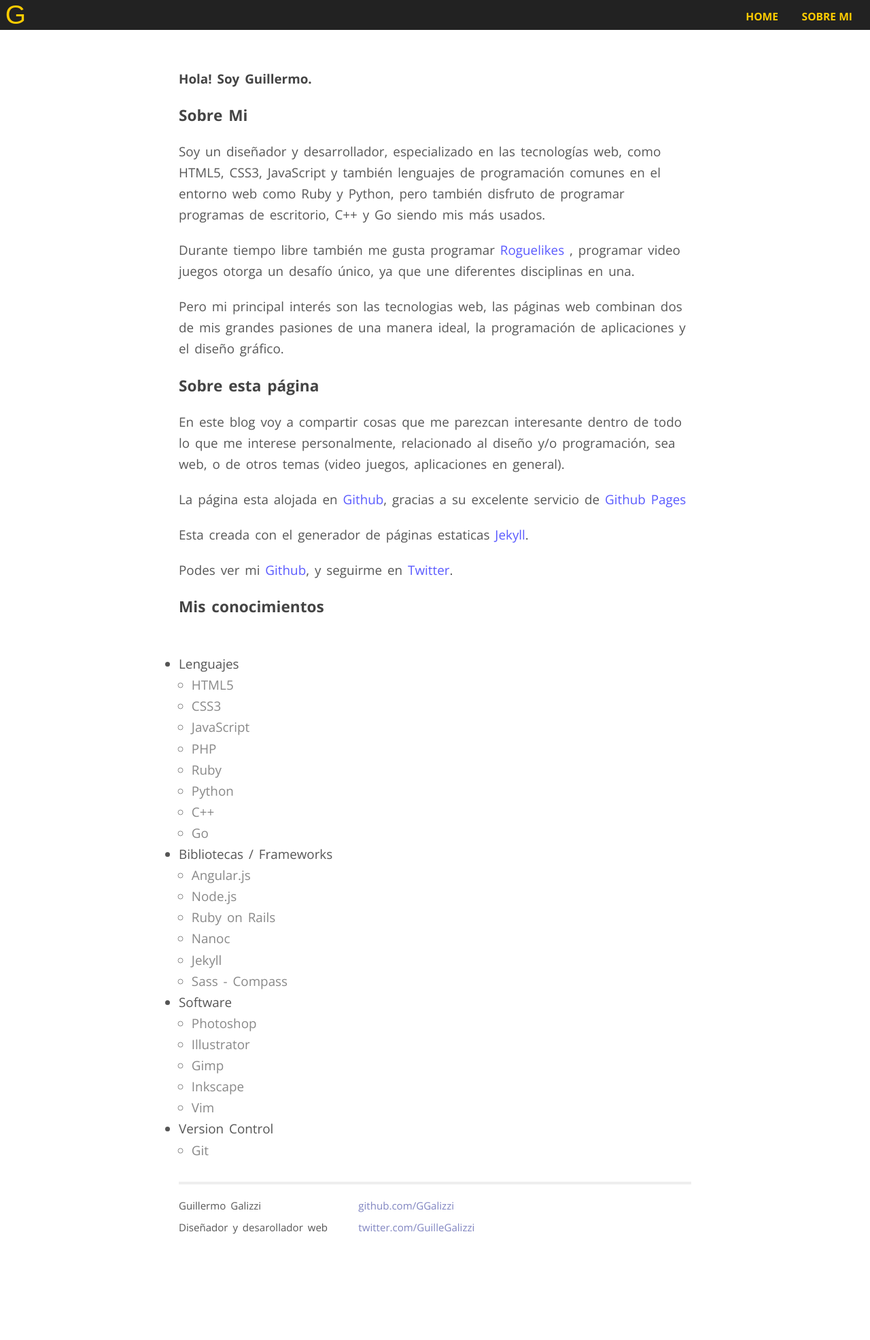
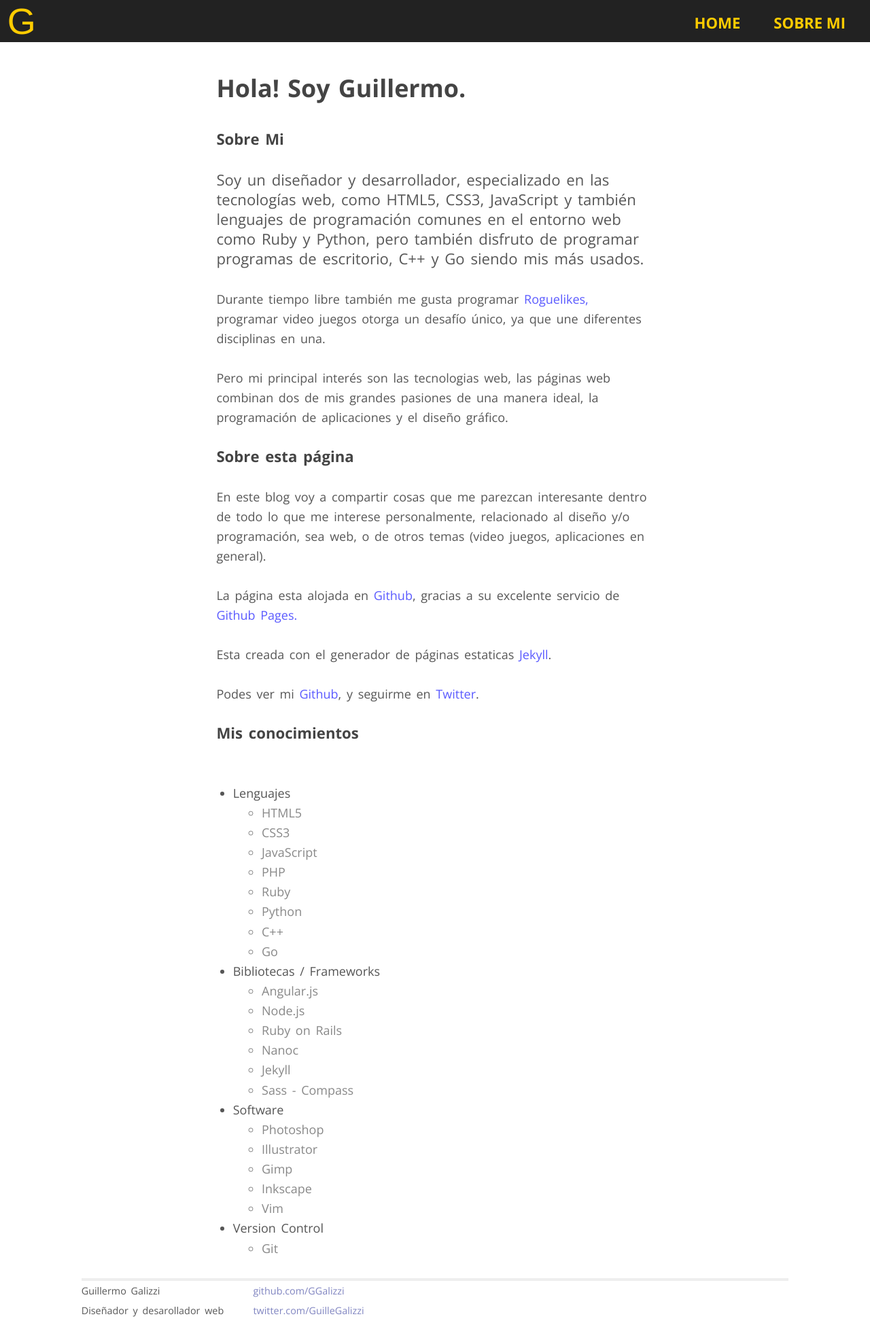
Before and after one commit to GGalizzi/ggalizzi.github.io_old, a Jekyll site: the page built from about/index.html, in a window 1280 px wide. Shown: the whole page at 68% size. Built offline with Jekyll 4.4.1, drawn with Linux system fonts in a browser that asks for light colours; some web fonts are replaced; Markdown is read by kramdown in place of the engine named in the settings; before the commit the page ends 1838 px from its top, so only the background shows below that.

Commit message:
Vertical Rythm, Modular Scale.

```diff
--- a/_layouts/default.html
+++ b/_layouts/default.html
@@ -13,6 +13,9 @@
     <!-- Custom CSS -->
     <link rel="stylesheet" href="/css/main.css">
 
+    <!-- Basehold.it
+    <link rel="stylesheet" href="http://basehold.it/29">
+    <!------>
 
     {% include analytics.html %}
 
--- a/about/index.html
+++ b/about/index.html
@@ -7,7 +7,7 @@
 changefreq: monthly
 ---
 
-<div>
+<div class="post">
   <h1>Hola! Soy Guillermo.</h1>
 
   <h3>Sobre Mi</h3>
@@ -15,8 +15,8 @@
   <p>Soy un diseñador y desarrollador, especializado en las tecnologías web, como HTML5, CSS3, JavaScript y también lenguajes de programación comunes en el entorno web como Ruby y Python, pero también disfruto de programar programas de escritorio, C++ y Go siendo mis más usados.</p>
   <p>
     Durante tiempo libre también me gusta programar
-    <a href="http://en.wikipedia.org/wiki/Roguelike">Roguelikes</a>
-    , programar video juegos otorga un desafío único, ya que une diferentes disciplinas en una.</p>
+    <a href="http://en.wikipedia.org/wiki/Roguelike">Roguelikes,</a>
+ programar video juegos otorga un desafío único, ya que une diferentes disciplinas en una.</p>
   <p>Pero mi principal interés son las tecnologias web, las páginas web combinan dos de mis grandes pasiones de una manera ideal, la programación de aplicaciones y el diseño gráfico.</p>
 
 
@@ -24,14 +24,13 @@
 
   <p>En este blog voy a compartir cosas que me parezcan interesante dentro de todo lo que me interese personalmente, relacionado al diseño y/o programación, sea web, o de otros temas (video juegos, aplicaciones en general).</p>
 
-  <p>La página esta alojada en <a href="https://github.com">Github</a>, gracias a su excelente servicio de <a href="https://pages.github.com/">Github Pages</a></p>
+  <p>La página esta alojada en <a href="https://github.com">Github</a>, gracias a su excelente servicio de <a href="https://pages.github.com/">Github Pages.</a></p>
 
   <p>Esta creada con el generador de páginas estaticas <a href="http://jekyllrb.com/">Jekyll</a>.</p>
 
   <p>Podes ver mi <a href="https://github.com/GGalizzi/">Github</a>, y seguirme en <a href="https://twitter.com/GuilleGalizzi">Twitter</a>.</p>
-</div>
 
-<h3>Mis conocimientos</h3>
+<h3 id="conocimientos">Mis conocimientos</h3>
 <br />
 <ul>
   <li>Lenguajes
@@ -69,3 +68,5 @@
     <ul><li>Git</li></ul>
   </li>
 </ul>
+
+</div>
--- a/css/main.css
+++ b/css/main.css
@@ -14,11 +14,19 @@
   box-sizing: border-box;
 }
 
-html, body { height: 100%; }
+html, body { height: 100%; font-size: 18px; }
+
+/*** Vertical Rythm Grid ****
+html {
+  background-image: linear-gradient(#fff 0, #fff 95%, #f00 95%, #f00 100%);
+  background-size: 100% 1.65em;
+  background-repeat: repeat-y;
+}
+/***************************/
 
 body {
   background-color: #FFF;
-  font: 13px 'Open Sans', Helvetica, Arial, sans-serif;
+  font-family: 'Open Sans', Helvetica, Arial, sans-serif;
   text-rendering: optimizeLegibility;
 }
 
@@ -27,12 +35,12 @@
   color: #444;
 }
 
-h1 { margin-bottom: 1em; }
+h1 { font-size: 1.992rem; margin-bottom: 2.618rem; }
 
-h3 { font-size: 1.2em; margin: 1em 0; }
+h3 { font-size: 1.231rem; line-height: 1.5rem; margin-bottom: 1.75rem; }
 
 p {
-  margin: 1.1em 0;
+  margin-bottom: 1.6rem;
   color: #575757;
 }
 
@@ -58,6 +66,7 @@
 .posts li li {
   margin-left: 0;
 }
+
 
 /*****************************************************************************/
 /*
@@ -95,8 +104,9 @@
 }
 
 .categories-in-post {
-  font-size: 0.7em;
+  font-size: 0.761rem;
   text-align: center;
+  margin-bottom: 1rem;
   display: block;
 }
 
@@ -119,7 +129,7 @@
   font-size: .769230769rem;
   text-align: left;
   width: 100%;
-  max-width: 36em;
+  max-width: 57.813rem;
   padding: 0 1em;
   margin: 2em auto;
   line-height: 1.5em;
@@ -191,7 +201,7 @@
 .header a.extra {
   color: #F8F3EF;
   margin-left: 2em;
-  font-size: 1.2em;
+  font-size: 1.231rem;
   font-weight: bold;
   text-transform: uppercase;
 }
@@ -202,7 +212,7 @@
 
 .meta {
   color: #aaa;
-  font-size: 0.7em;
+  font-size: 0.761rem;
   font-weight: 300;
   text-align: center;
   margin-bottom: 2em;
@@ -242,18 +252,23 @@
 /*****************************************************************************/
 
 /* standard */
+.post {
+  margin: 0 auto;
+}
+
 .post pre {
   border: 1px solid #444;
   background-color: #222;
-  padding: .4em;
+  padding: .47em;
   color: #fff;
-  line-height: 1em;
+  line-height: 1rem;
 }
 
 .post > p:first-of-type {
-  font-size: 1.25em;
+  font-size: 1.231rem;
   font-weight: 300;
-  line-height: 1.35em;
+  line-height: 1.618rem;
+  margin-bottom: 1.7rem;
 }
 
 .post ul, .post ol {
@@ -337,21 +352,28 @@
 @media all and (min-width: 650px) {
   .site {
     font-size: 1rem;
-    line-height: 1.6em;
+    line-height: 1.618rem;
+  }
+
+  .post {
+    max-width: 35.731rem;
   }
 }
 
 @media all and (min-width: 780px) {
   .site {
-    font-size: 140%;
-    width: 35em;
-    padding: none;
-    margin: 3em auto 2em;
+    width: 35.731rem;
+    padding: 0;
+    margin: 2.95rem auto 1.992rem;
     word-spacing: 2px;
   }
 
+  .post {
+    max-width: 35.731rem;
+  }
+
   .title {
-    font-size: 2.4em;
+    font-size: 1.992rem;
   }
 
 }
@@ -359,17 +381,15 @@
 @media all and (min-width: 1024px) {
   .site {
     width: 100%;
-    max-width: 42em;
-    font-size: 145%;
     word-spacing: 3px;
-    line-height: 1.65em;
   }
 
   .post {
-    padding: 3em;
+    max-width: 35.731rem;
   }
 
   .title {
-    font-size: 2.8em;
+    font-size: 3.222rem;
+    line-height: 3.5rem;
   }
 }
--- a/css/syntax.css
+++ b/css/syntax.css
@@ -1,4 +1,9 @@
-.highlight  { background: #ffffff; font-size: 1em }
+.highlight  {
+  background: #ffffff;
+  font-size: 1rem;
+  padding: 1.1rem;
+  margin-bottom: 2.358rem;
+}
 .highlight pre { overflow-y: auto; }
 .highlight .c { color: #999988; font-style: italic } /* Comment */
 .highlight .err { color: #a61717; background-color: #e3d2d2 } /* Error */
```
